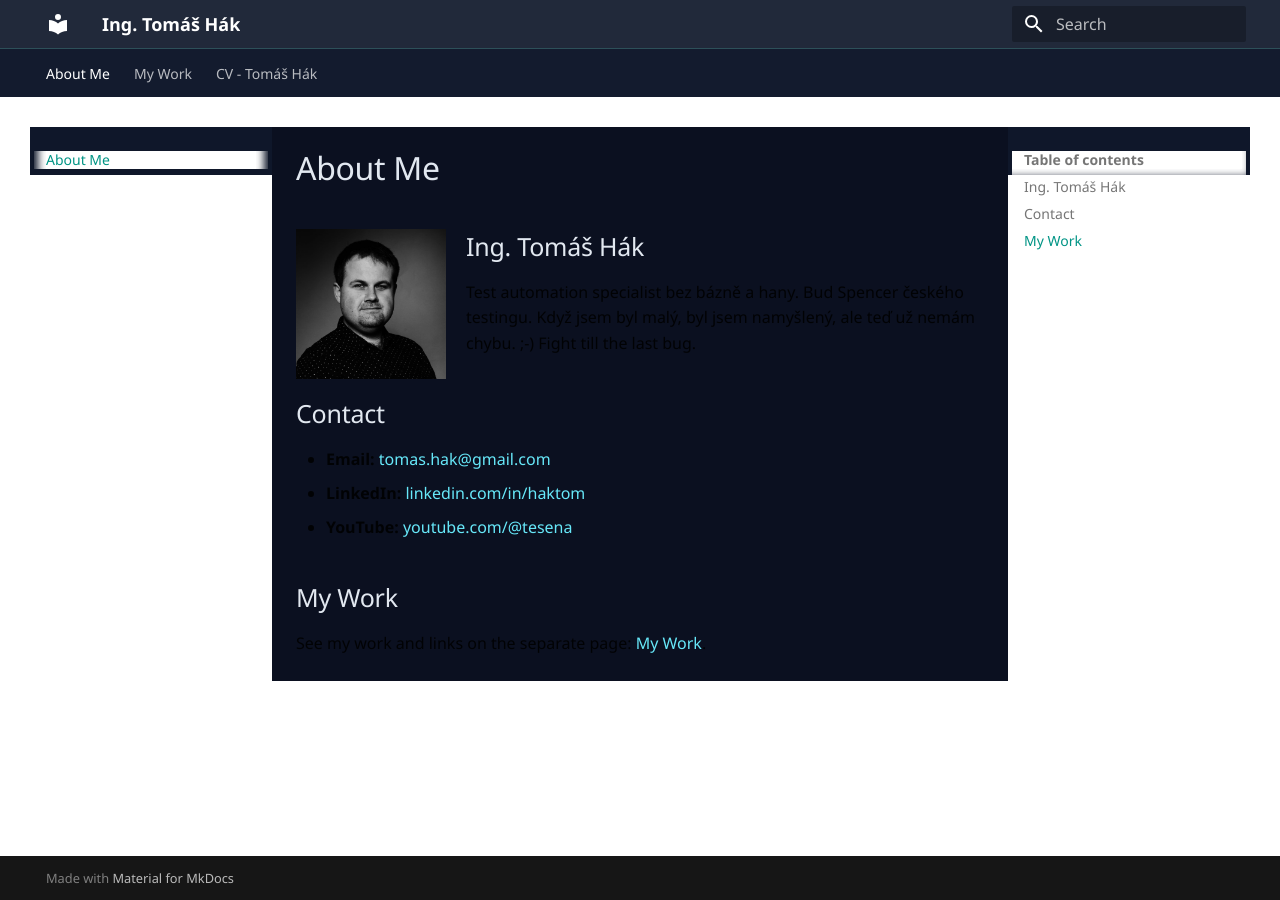
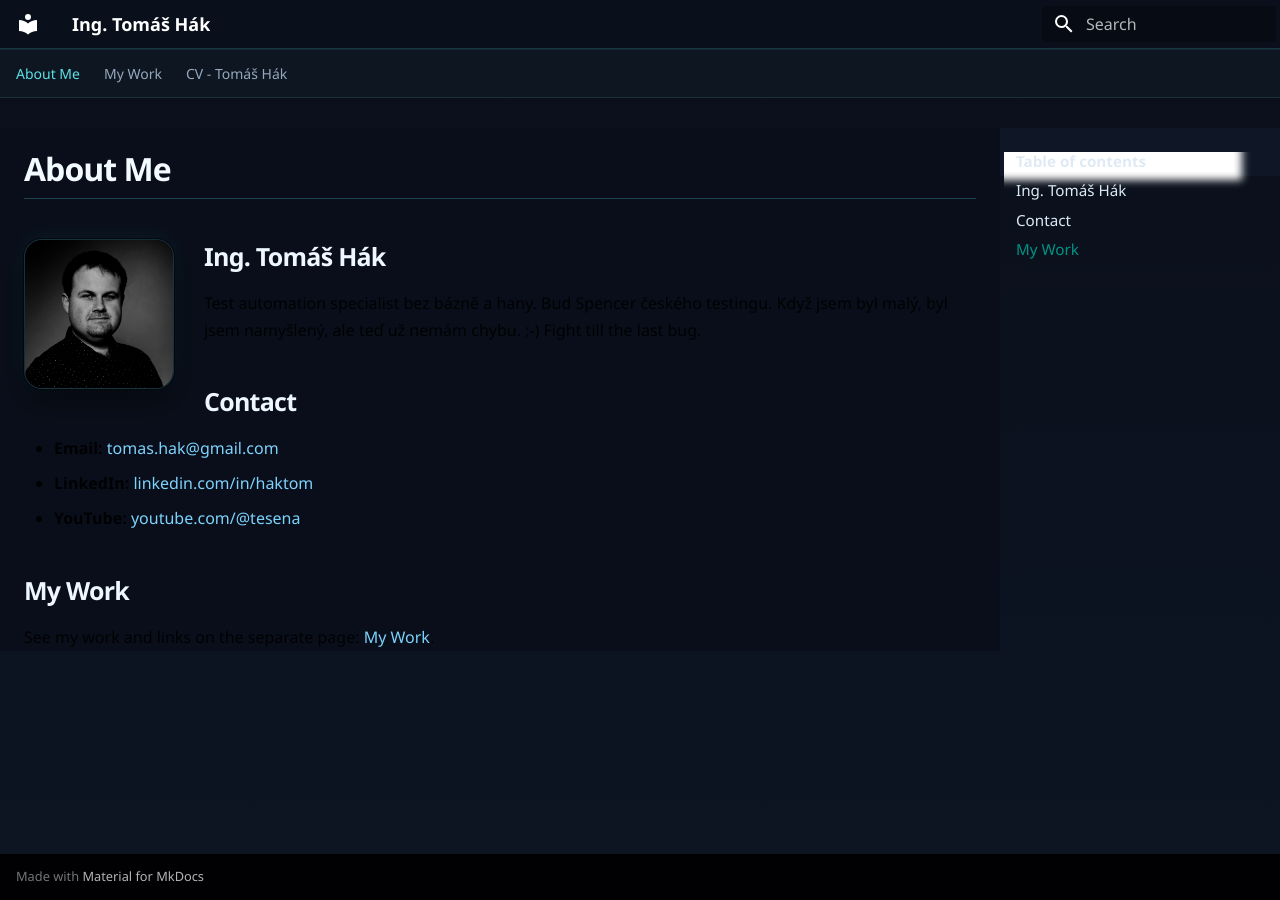
Before and after one commit to tomashak/tomashak.github.io, an MkDocs documentation site: the page built from docs/index.md, in a window 1280 px wide. Built offline with MkDocs 1.6.1 and Material for MkDocs 9.7.7, drawn with Linux system fonts in a browser that asks for light colours; some web fonts are replaced.

Commit message:
more dark mode

```diff
--- a/docs/index.md
+++ b/docs/index.md
@@ -1,5 +1,5 @@
 # About Me
-<img src="img/profil.jpg" alt="Profile Image" width="150px" style="float: left; margin-right: 20px;" />
+<img class="profile-photo" src="img/profil.jpg" alt="Profile Image" width="150px" />
 
 ## Ing. Tomáš Hák
 Test automation specialist bez bázně a hany. Bud Spencer českého testingu. Když jsem byl malý, byl jsem namyšlený, ale teď už nemám chybu. ;-) Fight till the last bug.
--- a/docs/stylesheets/extra.css
+++ b/docs/stylesheets/extra.css
@@ -1,25 +1,44 @@
 :root {
-  --md-default-bg-color: #0b1020;
-  --md-default-fg-color: #e5e7eb;
-  --md-default-fg-color--light: #b6c0d0;
+  --md-default-bg-color: #0a0f1a;
+  --md-default-fg-color: #dfeaf5;
+  --md-default-fg-color--light: #a9b8c8;
+  --md-default-fg-color--lighter: #7f8ea3;
 
-  --md-primary-fg-color: #111827;
-  --md-primary-fg-color--light: #1f2937;
-  --md-primary-fg-color--dark: #020817;
+  --md-primary-fg-color: #0d1726;
+  --md-primary-fg-color--light: #132338;
+  --md-primary-fg-color--dark: #040b13;
 
-  --md-accent-fg-color: #5eead4;
-  --md-accent-fg-color--transparent: rgba(94, 234, 212, 0.1);
+  --md-accent-fg-color: #5ce1e6;
+  --md-accent-fg-color--transparent: rgba(92, 225, 230, 0.12);
 
-  --md-code-bg-color: #111827;
-  --md-code-fg-color: #d1fae5;
+  --md-code-bg-color: #101827;
+  --md-code-fg-color: #d6faff;
+
+  --md-hue: 210;
+}
+
+html {
+  font-feature-settings: "liga" 1, "calt" 1, "tnum" 1;
+}
+
+body {
+  background: linear-gradient(180deg, #0a0f1a 0%, #0d1523 100%);
+  color: var(--md-default-fg-color);
+}
+
+.md-typeset {
+  font-family: "Segoe UI", "Inter", sans-serif;
+  line-height: 1.7;
 }
 
 .md-typeset a {
-  color: #67e8f9;
+  color: #7dd3fc;
+  text-decoration: none;
 }
 
 .md-typeset a:hover {
-  color: #5eead4;
+  color: #5ce1e6;
+  text-decoration: underline;
 }
 
 .md-typeset h1,
@@ -28,33 +47,156 @@
 .md-typeset h4,
 .md-typeset h5,
 .md-typeset h6 {
-  color: #e2e8f0;
+  color: #eef7ff;
+  font-weight: 700;
+  letter-spacing: -0.03em;
+}
+
+.md-typeset h1 {
+  color: #f2fbff;
+  border-bottom: 1px solid rgba(92, 225, 230, 0.25);
+  padding-bottom: 0.4rem;
+}
+
+.md-typeset code,
+.md-typeset pre {
+  font-family: "JetBrains Mono", "Consolas", "SFMono-Regular", monospace;
 }
 
 .md-typeset code {
-  background-color: #111827;
+  background-color: rgba(16, 24, 39, 0.9);
   color: #7dd3fc;
+  border: 1px solid rgba(125, 211, 252, 0.08);
 }
 
 .md-typeset pre > code {
-  background-color: #0f172a;
-  border: 1px solid rgba(148, 163, 184, 0.2);
-  border-radius: 0.5rem;
+  background-color: #0d1523;
+  color: #d6faff;
+  border: 1px solid rgba(92, 225, 230, 0.16);
+  border-radius: 0.6rem;
+  box-shadow: inset 0 1px 0 rgba(255, 255, 255, 0.03);
 }
 
 .md-header {
-  background: rgba(15, 23, 42, 0.92);
-  border-bottom: 1px solid rgba(94, 234, 212, 0.2);
+  background: rgba(11, 17, 28, 0.96);
+  border-bottom: 1px solid rgba(92, 225, 230, 0.18);
+  box-shadow: 0 1px 0 rgba(92, 225, 230, 0.08);
 }
 
 .md-tabs {
-  background: rgba(15, 23, 42, 0.98);
+  background: rgba(15, 23, 35, 0.97);
+  border-bottom: 1px solid rgba(92, 225, 230, 0.12);
+}
+
+.md-tabs__link {
+  color: #cfe6ff;
+}
+
+.md-tabs__link:hover,
+.md-tabs__item--active .md-tabs__link {
+  color: #5ce1e6;
 }
 
 .md-sidebar {
-  background-color: #0f172a;
+  background-color: #0f1727;
+}
+
+.md-nav__title,
+.md-nav__item {
+  color: #dfeaf5;
+}
+
+.md-nav__link {
+  color: #dbeaf6;
+}
+
+.md-nav__link:hover,
+.md-nav__link--active {
+  color: #5ce1e6;
 }
 
 .md-content {
-  background: #0b1020;
+  background: rgba(10, 15, 26, 0.85);
 }
+
+.md-typeset table:not([class]) th {
+  background: rgba(19, 35, 56, 0.9);
+  color: #dfeaf5;
+}
+
+.md-typeset table:not([class]) td {
+  background: rgba(12, 20, 31, 0.8);
+  border-color: rgba(125, 211, 252, 0.08);
+}
+
+@media screen and (min-width: 76.25em) {
+  .md-sidebar--primary {
+    display: none;
+  }
+
+  .md-grid {
+    max-width: 92rem;
+  }
+
+  .md-content {
+    max-width: 100%;
+  }
+
+  .md-content__inner {
+    max-width: 72rem;
+    margin: 0 auto;
+  }
+
+  .md-sidebar--secondary {
+    width: 14rem;
+  }
+}
+
+@media screen and (max-width: 76.25em) {
+  .md-sidebar--primary {
+    display: none;
+  }
+}
+
+.md-nav--secondary {
+  font-size: 0.76rem;
+}
+
+.md-toc {
+  border-left: 1px solid rgba(92, 225, 230, 0.12);
+  padding-left: 0.8rem;
+}
+
+.md-toc__link {
+  color: #bfd8f2;
+}
+
+.md-toc__link:hover,
+.md-toc__link--active {
+  color: #5ce1e6;
+}
+
+.profile-photo {
+  float: left;
+  margin-right: 1.5rem;
+  margin-bottom: 0.75rem;
+  width: 150px;
+  height: 150px;
+  object-fit: cover;
+  border-radius: 18px;
+  border: 1px solid rgba(92, 225, 230, 0.22);
+  box-shadow:
+    0 0 0 1px rgba(10, 15, 26, 0.8),
+    0 10px 28px rgba(0, 0, 0, 0.5),
+    0 0 24px rgba(92, 225, 230, 0.12);
+  filter: saturate(0.9) contrast(1.08) brightness(0.86);
+  background: linear-gradient(135deg, rgba(17, 24, 39, 0.9), rgba(8, 12, 20, 0.9));
+}
+
+@media screen and (max-width: 600px) {
+  .profile-photo {
+    float: none;
+    display: block;
+    margin: 0 auto 1rem auto;
+  }
+}
--- a/mkdocs.yml
+++ b/mkdocs.yml
@@ -4,9 +4,10 @@
 site_url: https://mydomain.org/mysite
 theme:
   name: material
+  hide:
+    - navigation
   features:
     - navigation.tabs
-    - navigation.sections
     - navigation.top
     - content.code.copy
   font:
```
Also changed, not shown: docs/MyWork.md (+6 -0 lines), site/404.html, site/MyWork/index.html, site/cv/index.html, site/index.html, site/search/search_index.json, site/stylesheets/extra.css, 1 other file.
